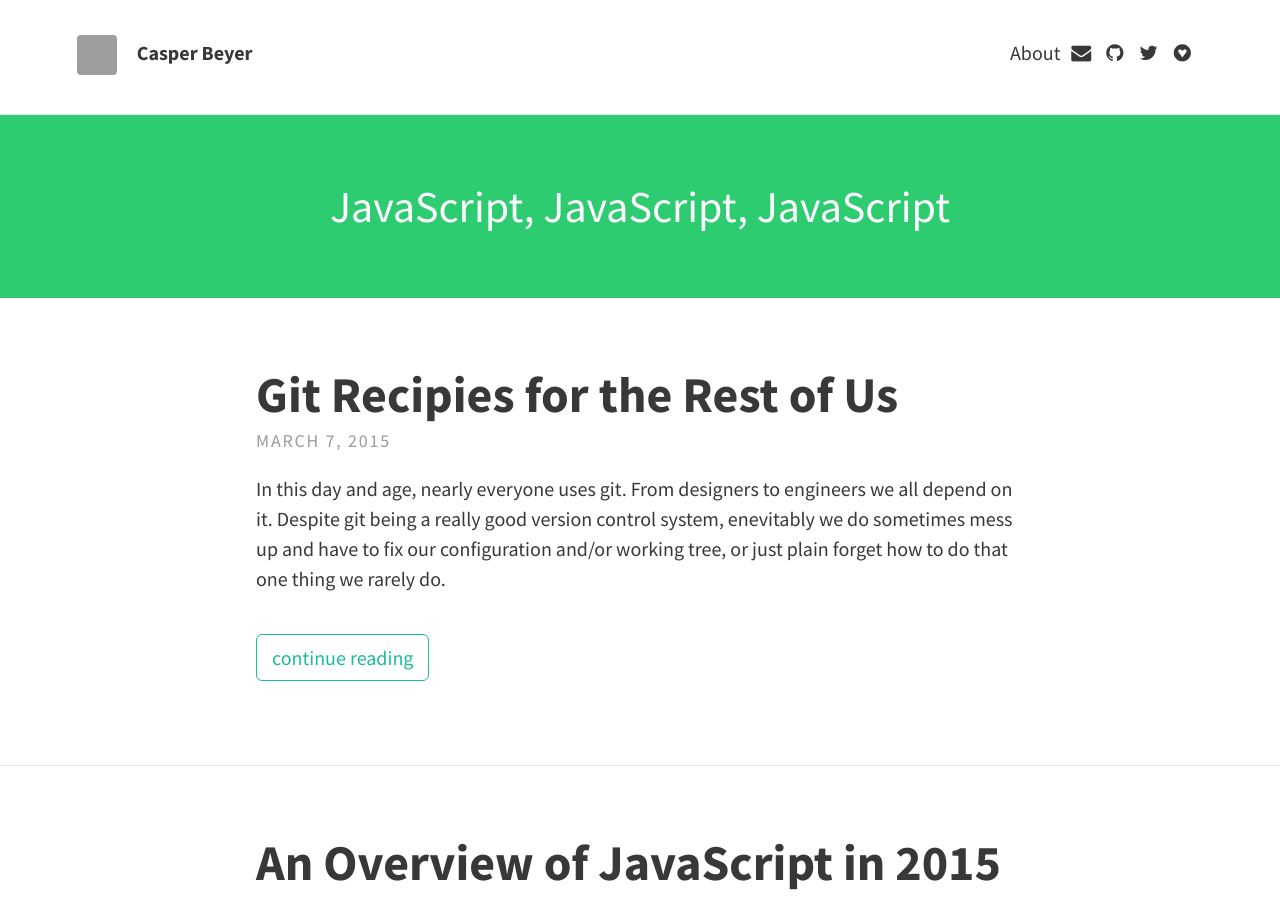
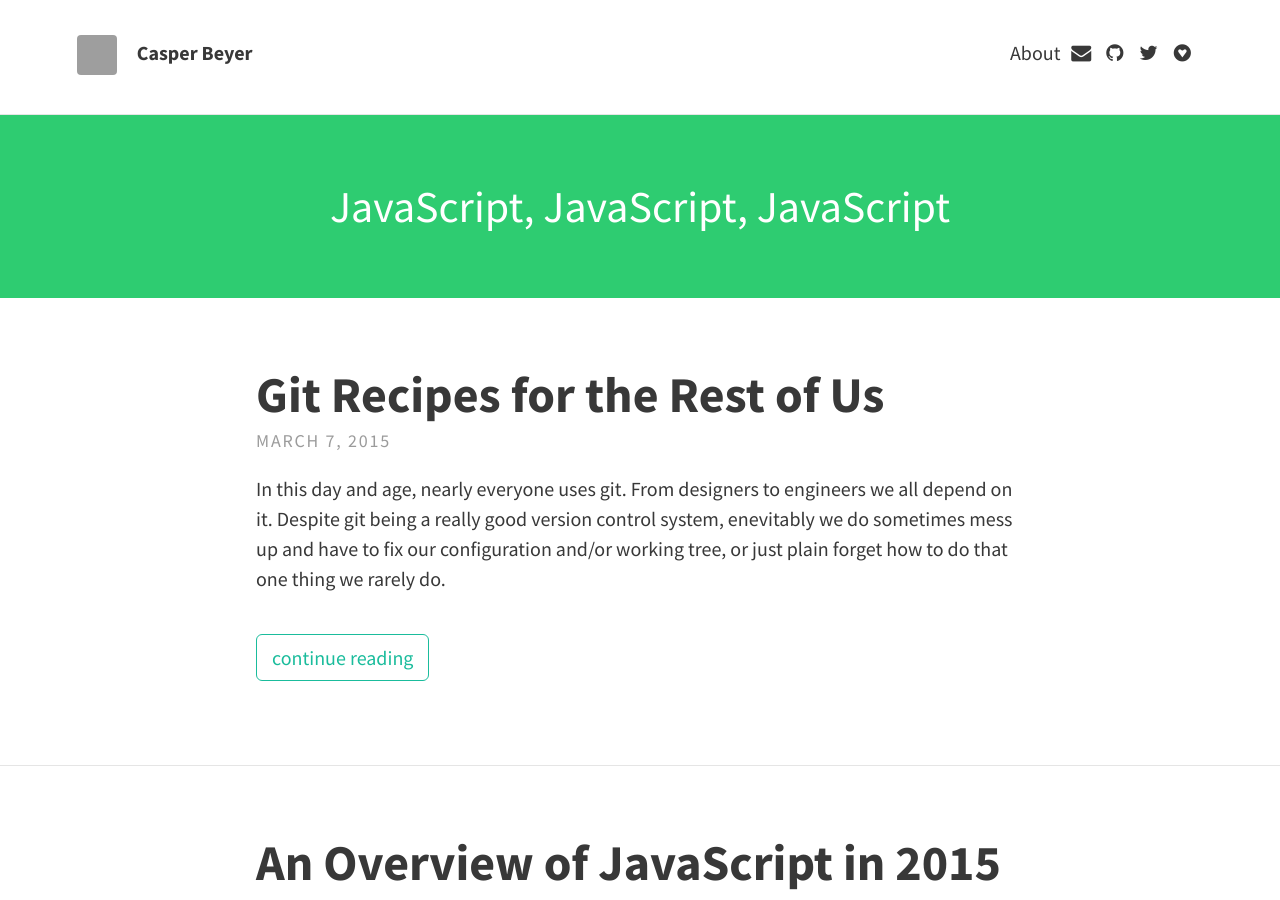
Before and after one commit to caspervonb/caspervonb.github.bak, a Jekyll site: the page built from index.html, in a window 1280 px wide and 900 px high. Built offline with Jekyll 4.4.1, drawn with Linux system fonts in a browser that asks for light colours; nearby versions of some CDN libraries; Markdown is read by kramdown in place of the engine named in the settings; the list of posts is cut into pages by our own code; grey boxes are pictures that could not be loaded.

Commit message:
Update and rename 2015-03-07-git-recipies-for-the-rest-of-us.markdown to 2015-03-07-git-recipes-for-the-rest-of-us.markdown

```diff
--- a/_posts/2015-03-07-git-recipies-for-the-rest-of-us.markdown
+++ b/_posts/2015-03-07-git-recipes-for-the-rest-of-us.markdown
@@ -1,6 +1,6 @@
 ---
 layout: post
-title: Git Recipies for the Rest of Us
+title: Git Recipes for the Rest of Us
 categories:
   - tools
 related_books:
```
Also changed, not shown: other parts of _posts/2015-03-07-git-recipes-for-the-rest-of-us.markdown (+3 -0 lines).
